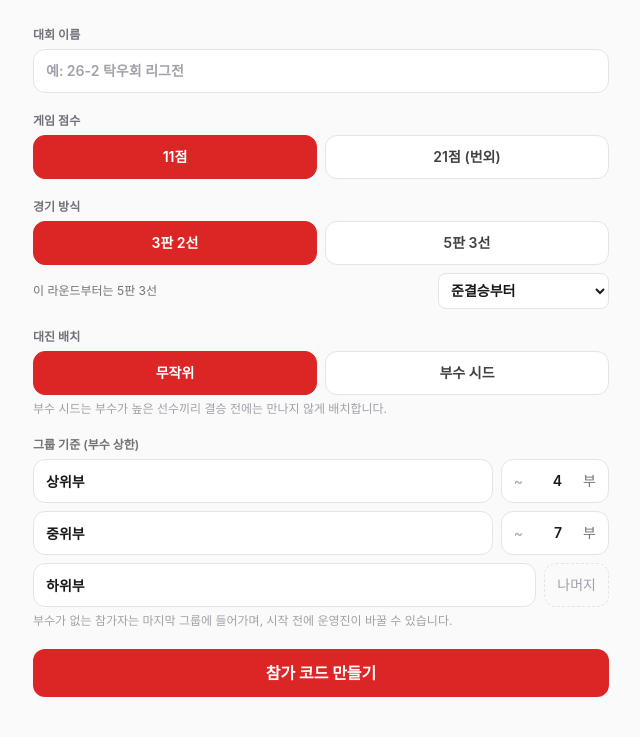
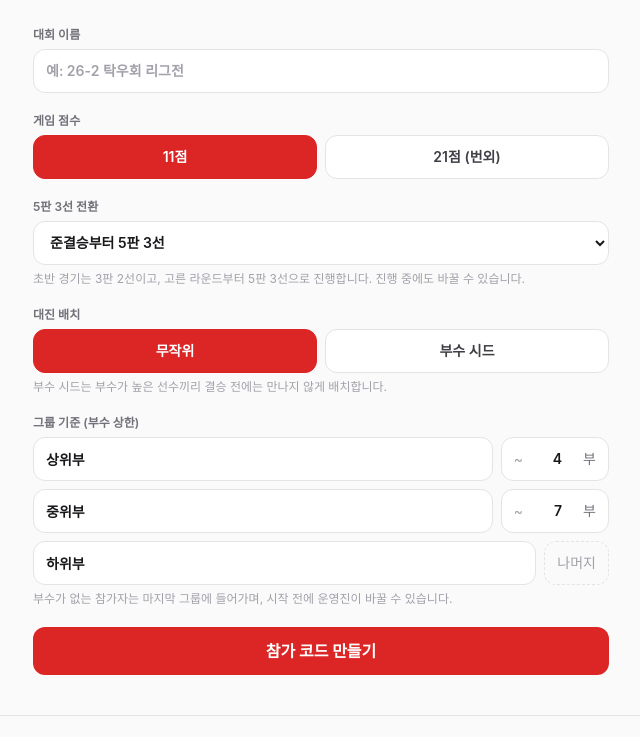
Before and after one commit to alsh02/Hanyang-University-ERICA-PingPong-Rank, a Flask app: page /league/new in a window 1280 px wide. Shown: the part 249-986 px from the top of the page, without its empty margins (319-959 px from the left). Run offline with Flask 3, Linux system fonts and the light colour scheme; some libraries are stand-ins or nearby versions; some web fonts are replaced.

Commit message:
League: Join-in-progress overlay and a single best-of switch setting
- 참가 버튼을 누르면 화면 가운데에 '리그전 참가 중입니다' 상자와 회전하는
  로딩 표시를 띄운다. 실패하면 닫고 오류를 보여 준다.
- 개설 화면의 3판/5판 선택을 없앴다. 경기 방식은 늘 3판 2선으로 시작하고,
  몇 강부터 5판 3선으로 갈지만 고른다. 방 화면 형식 표기도 그에 맞췄다.

Co-Authored-By: Claude Fable 5.1 <noreply@anthropic.com>
Claude-Session: https://claude.ai/code/session_01GAw8LH6WakMANgaejBbUVc

```diff
--- a/league.py
+++ b/league.py
@@ -545,13 +545,14 @@ def api_create():
     _check_write_limit()
     data = request.get_json(silent=True) or {}
     name = str(data.get("name", "")).strip()[:40] or f"탁우회 리그전 {kst_now()[:10]}"
+    # 경기 방식은 늘 3판 2선으로 시작하고, best_of_from(남은 선수 수)부터 5판 3선
+    best_of = 3
     try:
         target = int(data.get("target", 11))
-        best_of = int(data.get("best_of", 3))
         best_of_from = int(data.get("best_of_from", 0) or 0)
     except (TypeError, ValueError):
         raise LeagueError("경기 방식이 올바르지 않습니다.")
-    if target not in _deps["point_targets"] or best_of not in _deps["best_of_options"]:
+    if target not in _deps["point_targets"]:
         raise LeagueError("지원하지 않는 경기 방식입니다.")
     if best_of_from not in (0, 2, 4, 8, 16, 32):
         raise LeagueError("5판 3선 전환 시점이 올바르지 않습니다.")
@@ -567,7 +568,7 @@ def api_create():
     state = {
         "code": code, "name": name, "status": "lobby", "created_at": kst_now(), "updated_at": kst_now(),
         "admin_key": secrets.token_urlsafe(18), "admin_code": admin_code,
-        "format": {"target": target, "best_of": best_of, "best_of_from": best_of_from if best_of == 3 else 0},
+        "format": {"target": target, "best_of": best_of, "best_of_from": best_of_from},
         "groups": groups, "seed": seed, "group_overrides": {}, "removed": [], "brackets": {},
     }
     save_state(state)
--- a/templates/league/new.html
+++ b/templates/league/new.html
@@ -31,24 +31,17 @@
             {% endfor %}
         </div>
     </div>
+    <!-- 경기 방식은 3판 2선으로 시작해 정해 둔 라운드부터 5판 3선 -->
     <div>
-        <p class="mb-1.5 text-xs font-semibold text-zinc-500 dark:text-zinc-400">경기 방식</p>
-        <div class="grid grid-cols-2 gap-2">
-            {% for best_of in best_of_options %}
-            <button type="button" data-option="best_of" data-value="{{ best_of }}" {% if loop.first %}aria-current="true"{% endif %} class="{{ option_class }}">{{ best_of }}판 {{ best_of // 2 + 1 }}선</button>
-            {% endfor %}
-        </div>
-        <!-- 3판 2선으로 시작해 정해 둔 라운드부터 5판 3선 -->
-        <div id="best-of-from-row" class="mt-2 grid grid-cols-[1fr_auto] items-center gap-2">
-            <span class="text-xs text-zinc-500 dark:text-zinc-400">이 라운드부터는 5판 3선</span>
-            <select id="best-of-from" class="h-9 rounded-lg border border-zinc-200 bg-white px-2 text-sm font-semibold dark:border-zinc-800 dark:bg-zinc-900">
-                <option value="0">전환 없음 (끝까지 3판)</option>
-                <option value="2">결승부터</option>
-                <option value="4" selected>준결승부터</option>
-                <option value="8">8강부터</option>
-                <option value="16">16강부터</option>
-            </select>
-        </div>
+        <label for="best-of-from" class="mb-1.5 block text-xs font-semibold text-zinc-500 dark:text-zinc-400">5판 3선 전환</label>
+        <select id="best-of-from" class="{{ input_class }}">
+            <option value="0">전환 없음 (끝까지 3판 2선)</option>
+            <option value="2">결승부터 5판 3선</option>
+            <option value="4" selected>준결승부터 5판 3선</option>
+            <option value="8">8강부터 5판 3선</option>
+            <option value="16">16강부터 5판 3선</option>
+        </select>
+        <p class="mt-1.5 text-xs text-zinc-400 dark:text-zinc-500">초반 경기는 3판 2선이고, 고른 라운드부터 5판 3선으로 진행합니다. 진행 중에도 바꿀 수 있습니다.</p>
     </div>
     <div>
         <p class="mb-1.5 text-xs font-semibold text-zinc-500 dark:text-zinc-400">대진 배치</p>
@@ -91,13 +84,12 @@
 <script>
 (() => {
     const form = document.getElementById('create-form');
-    const choice = { target: 11, best_of: 3, seed: 'random' };
+    const choice = { target: 11, seed: 'random' };   // 경기 방식은 늘 3판 2선으로 시작한다
 
     form.addEventListener('click', (event) => {
         const button = event.target.closest('[data-option]');
         if (!button) return;
         choice[button.dataset.option] = isNaN(button.dataset.value) ? button.dataset.value : Number(button.dataset.value);
-        if (button.dataset.option === 'best_of') document.getElementById('best-of-from-row').hidden = choice.best_of !== 3;
         button.parentElement.querySelectorAll('[data-option]').forEach((el) => el.removeAttribute('aria-current'));
         button.setAttribute('aria-current', 'true');
     });
```
Also changed, not shown: templates/league/join.html (+14 -0 lines), templates/league/room.html (+4 -3 lines).
